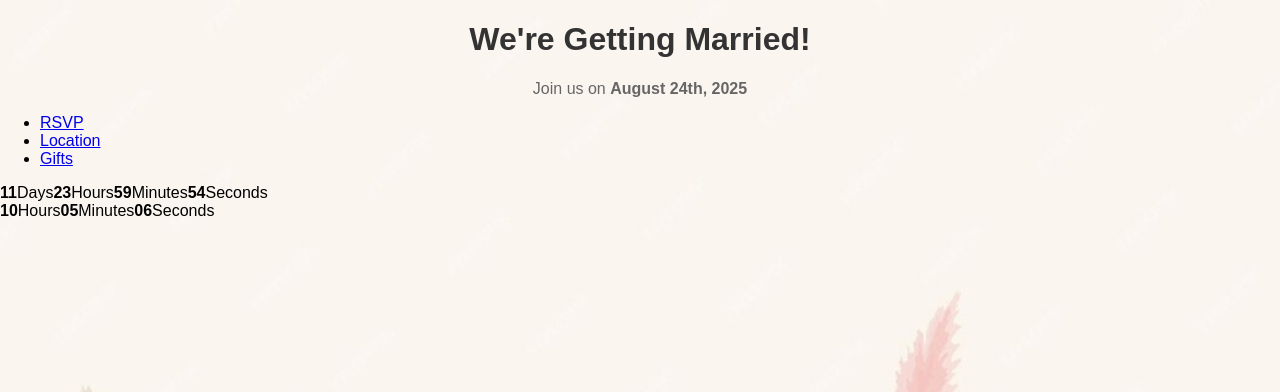
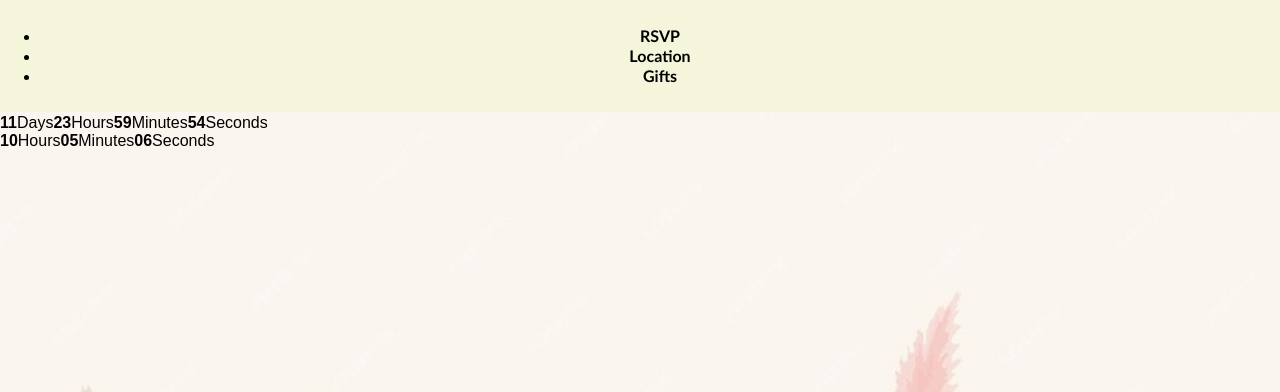
Before and after one commit to CamelSyrup/wedding.website, a PHP site: page /home.html in a window 1280 px wide. Shown: the top 392 px of the page. Run offline with PHP 8.4, Linux system fonts and the light colour scheme.

Commit message:
Update styles.css

```diff
--- a/styles.css
+++ b/styles.css
@@ -1,15 +1,49 @@
-/* General styles (apply to all pages) */
+/* General Styles for All Pages */
 body {
-    font-family: Arial, sans-serif;
+    font-family: Arial, sans-serif; /* Default font for the body */
     margin: 0;
     padding: 0;
-    background-image: url('Background.jpg');
+    background-image: url('background.jpg'); /* Ensure this path matches your image location */
     background-size: cover;
     background-repeat: no-repeat;
     background-attachment: fixed;
 }
 
-/* Ensure consistency for container elements */
+/* Navigation Bar */
+nav {
+    background-color: #f5f5dc; /* Pale cream color */
+    text-align: center;
+    padding: 10px 0;
+    position: fixed;
+    top: 0;
+    width: 100%;
+    z-index: 1000;
+}
+
+nav a {
+    display: inline-block;
+    margin: 0 15px;
+    text-decoration: none;
+    color: #000; /* Plain black text */
+    font-weight: bold;
+    font-family: 'Calibri', sans-serif; /* Calibri font */
+}
+
+nav a:hover {
+    text-decoration: underline;
+}
+
+/* Page Title Bar */
+.page-title {
+    background-color: #e0e0d1; /* Slightly darker cream color */
+    text-align: center;
+    padding: 15px 0;
+    margin-top: 60px; /* Adjust if the nav bar is fixed */
+    color: #333; /* Dark text color */
+    font-family: 'Calibri', sans-serif;
+}
+
+/* Container for Main Content */
 .container {
     width: 80%;
     margin: auto;
```
Also changed, not shown: other parts of styles.css (+13 -32 lines).
